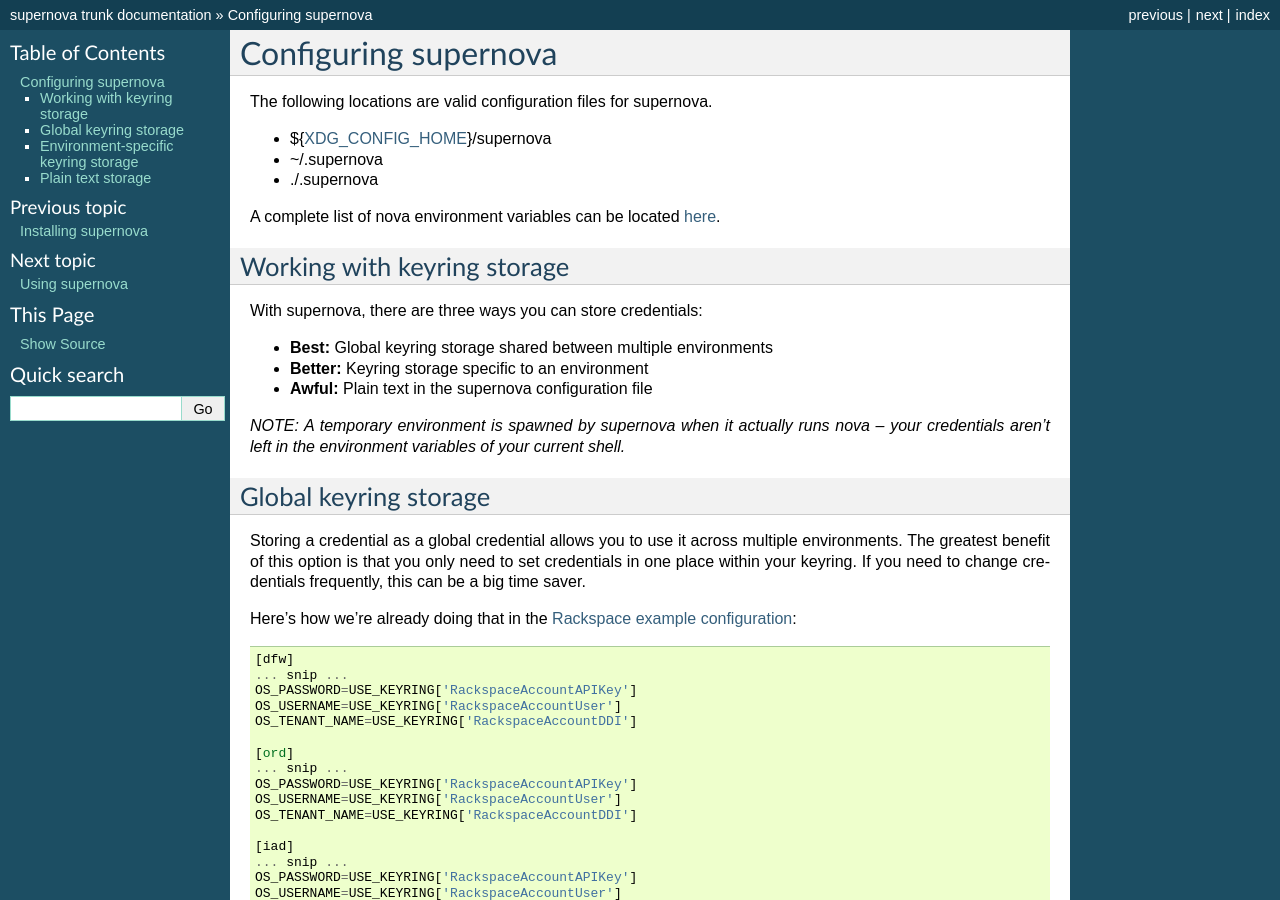
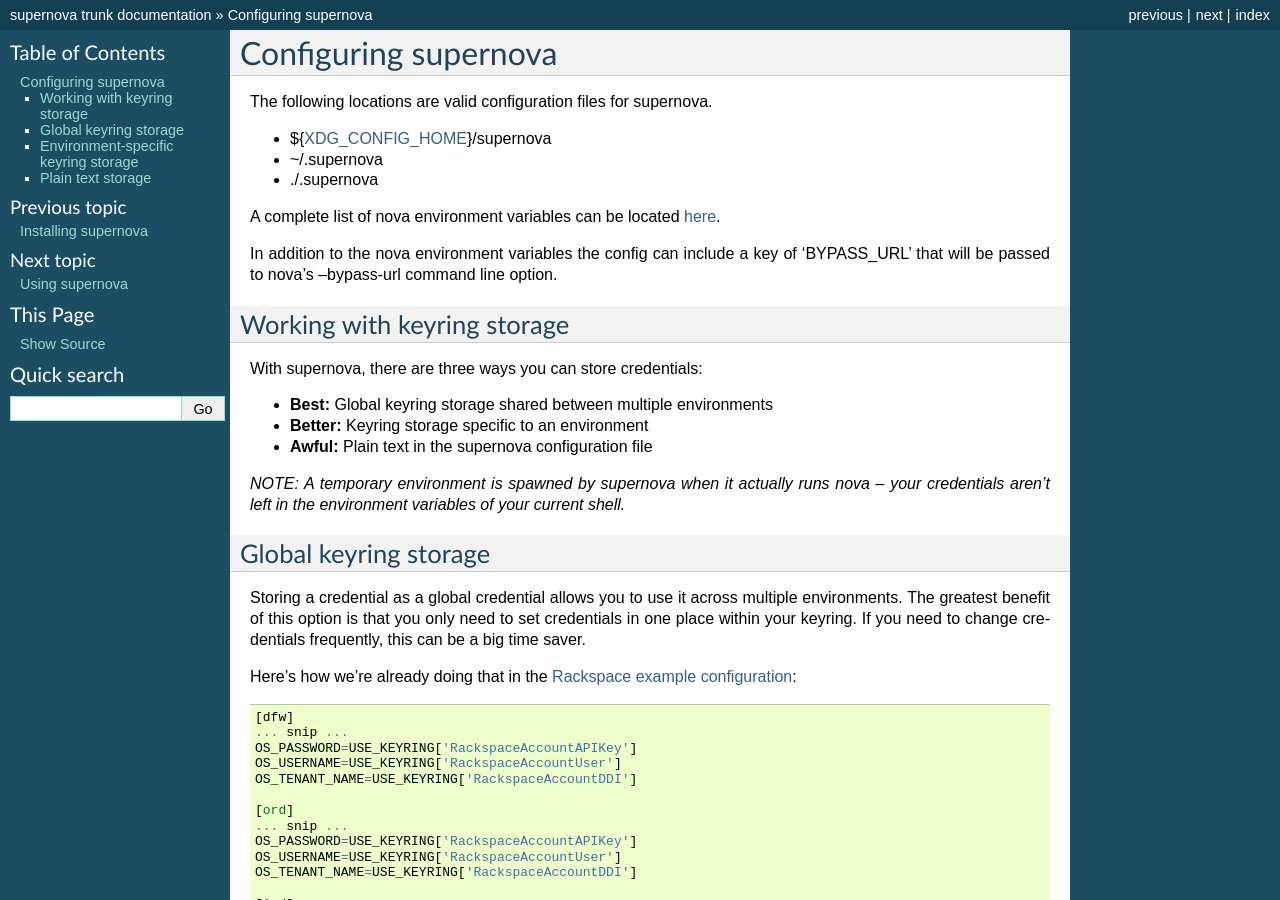
Before and after one commit to major/supernova, a Sphinx documentation site: the page built from docs/configuring.rst, in a window 1280 px wide and 900 px high. Built offline with Sphinx 7.4.7, drawn with Linux system fonts in a browser that asks for light colours.

Commit message:
Added a line describing bypass_url option

```diff
--- a/docs/configuring.rst
+++ b/docs/configuring.rst
@@ -8,6 +8,8 @@
 * ./.supernova
 
 A complete list of nova environment variables can be located here_.
+
+In addition to the nova environment variables the config can include a key of 'BYPASS_URL' that will be passed to nova's --bypass-url command line option.
 
 .. _keyring:
 
```
